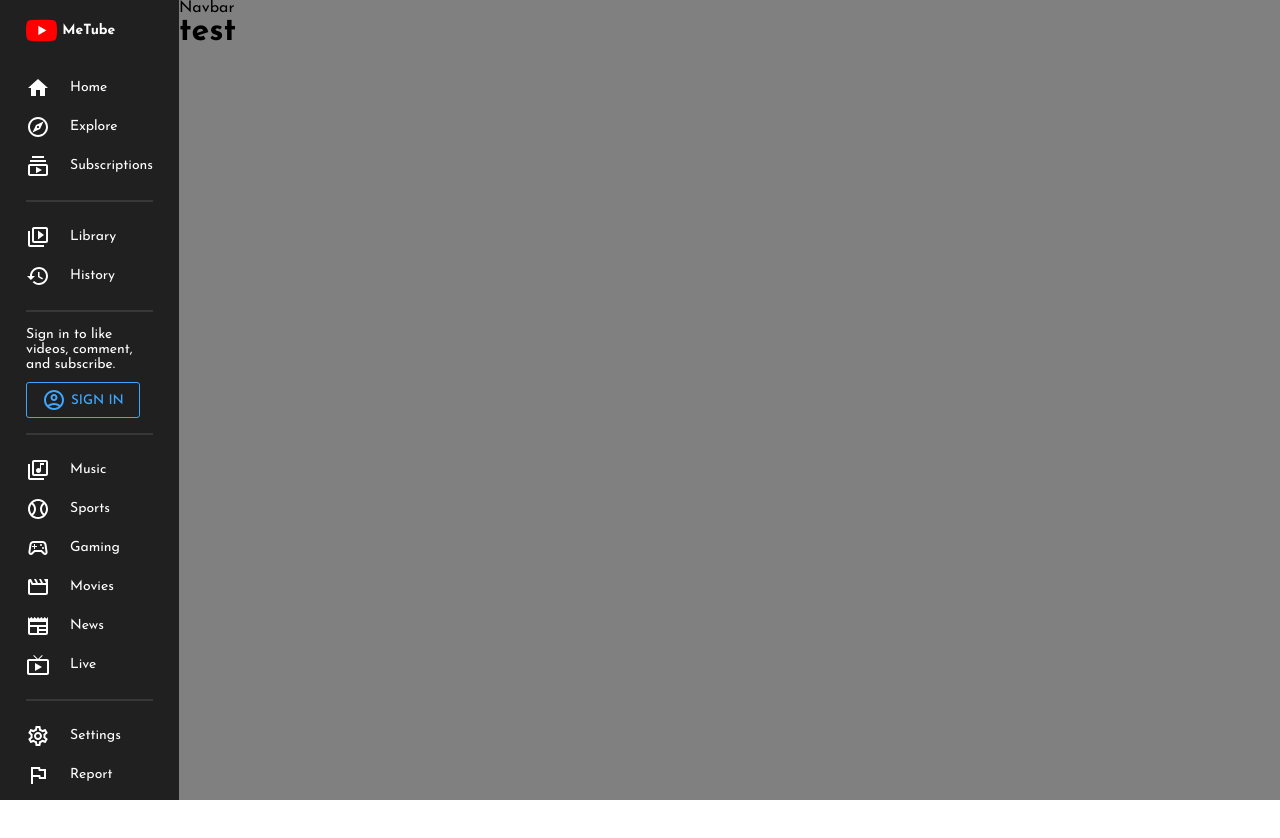
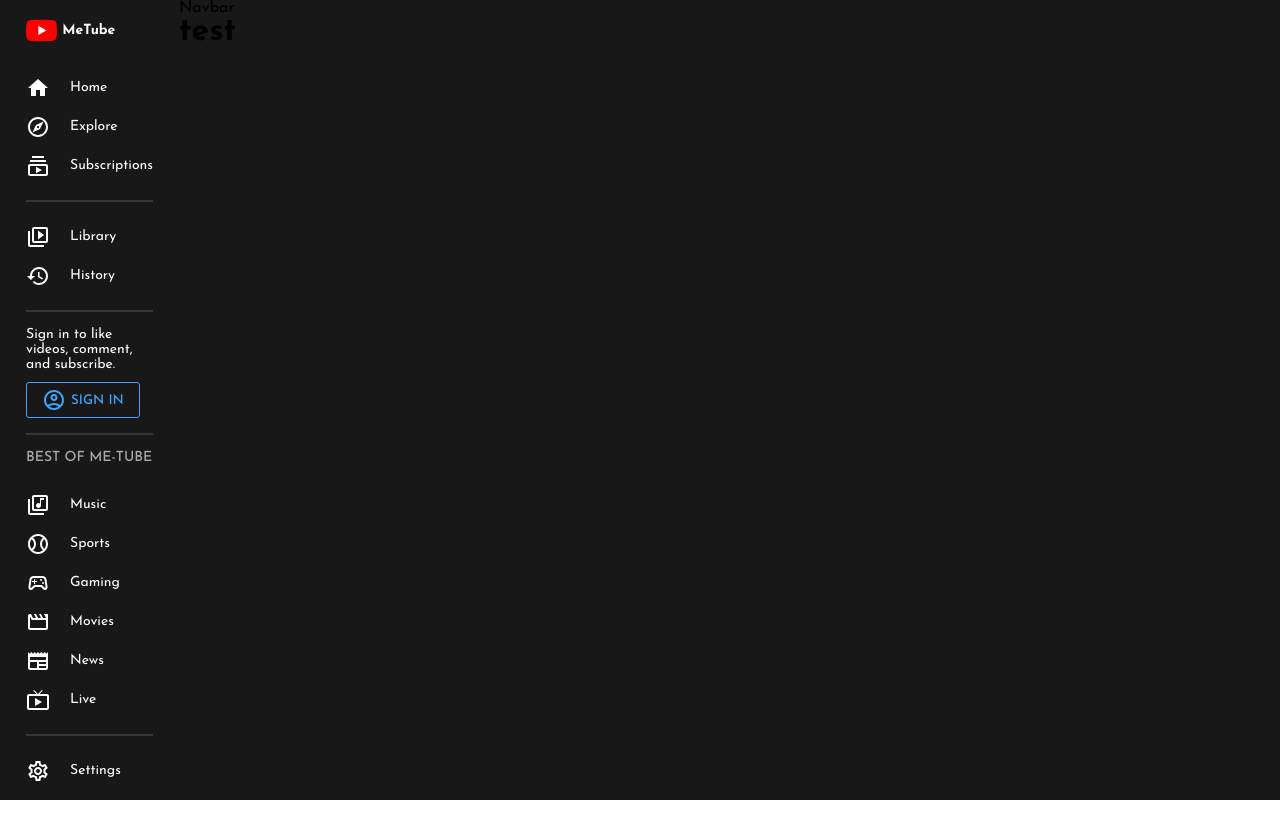
Before and after one commit to DeepakBarwal/me-tube-frontend, a React (Create React App) app: page / in a window 1280 px wide. Shown: the top 838 px of the page. Built offline with nearby package versions, Linux system fonts and the light colour scheme.

Commit message:
Dark mode with styled components

```diff
--- a/src/App.js
+++ b/src/App.js
@@ -1,6 +1,9 @@
-import styled from "styled-components";
+import styled, { ThemeProvider } from "styled-components";
+
 import Menu from "./components/Menu";
 import Navbar from "./components/Navbar";
+import { darkTheme, lightTheme } from "./utils/Theme";
+import { useState } from "react";
 
 const Container = styled.div`
   display: flex;
@@ -8,14 +11,17 @@
 
 const Main = styled.div`
   flex: 7;
-  background-color: gray;
+  background-color: ${({ theme }) => theme.bg};
 `;
 const Wrapper = styled.div``;
 
 function App() {
+  const [darkMode, setDarkMode] = useState(true);
+
   return (
+    <ThemeProvider theme={darkMode ? darkTheme : lightTheme}>
       <Container>
-      <Menu />
+        <Menu darkMode={darkMode} setDarkMode={setDarkMode} />
         <Main>
           <Navbar />
           <Wrapper>
@@ -23,6 +29,7 @@
           </Wrapper>
         </Main>
       </Container>
+    </ThemeProvider>
   );
 }
 
--- a/src/components/Menu.jsx
+++ b/src/components/Menu.jsx
@@ -19,9 +19,9 @@
 
 const Container = styled.div`
   flex: 1;
-  background-color: #202020;
+  background-color: ${({ theme }) => theme.bg};
   height: 100vh;
-  color: white;
+  color: ${({ theme }) => theme.text};
   font-size: 14px;
   position: sticky;
   top: 0;
@@ -53,7 +53,7 @@
 
 const Hr = styled.hr`
   margin: 15px 0px;
-  border: 0.5px solid #373737;
+  border: 0.5px solid ${({ theme }) => theme.soft};
 `;
 
 const Login = styled.div``;
@@ -71,7 +71,14 @@
   gap: 5px;
 `;
 
-const Menu = () => {
+const Title = styled.h2`
+  font-size: 14px;
+  font-weight: 500;
+  color: #aaaaaa;
+  margin-bottom: 20px;
+`;
+
+const Menu = ({ darkMode, setDarkMode }) => {
   return (
     <Container>
       <Wrapper>
@@ -109,6 +116,7 @@
           </Button>
         </Login>
         <Hr />
+        <Title>BEST OF ME-TUBE</Title>
         <Item>
           <LibraryMusicOutlinedIcon />
           Music
@@ -146,7 +154,7 @@
           <HelpOutlinedIcon />
           Help
         </Item>
-        <Item>
+        <Item onClick={() => setDarkMode(!darkMode)}>
           <SettingsBrightnessOutlinedIcon />
           Light Mode
         </Item>
--- /dev/null
+++ b/src/utils/Theme.js
@@ -0,0 +1,15 @@
+export const darkTheme = {
+  bg: "#181818", // main bg
+  bgLighter: "#202020", // menu bg
+  text: "white",
+  textSoft: "#aaaaaa",
+  soft: "#373737",
+};
+
+export const lightTheme = {
+  bg: "#f9f9f9",
+  bgLighter: "white",
+  text: "black",
+  textSoft: "#606060",
+  soft: "#f5f5f5",
+};
```
Lines whose indentation alone changed are shown as unchanged.
